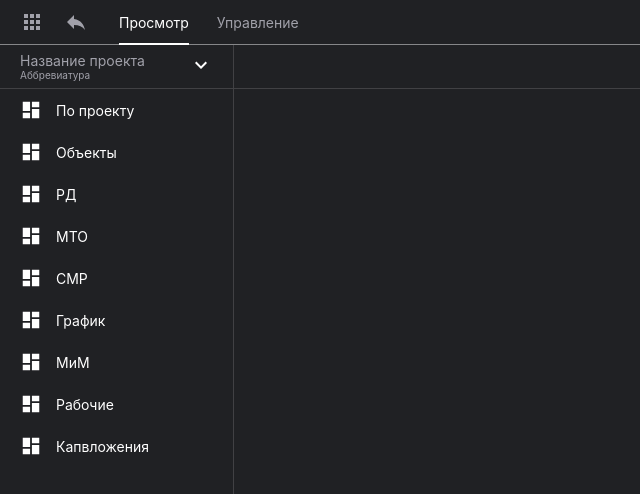
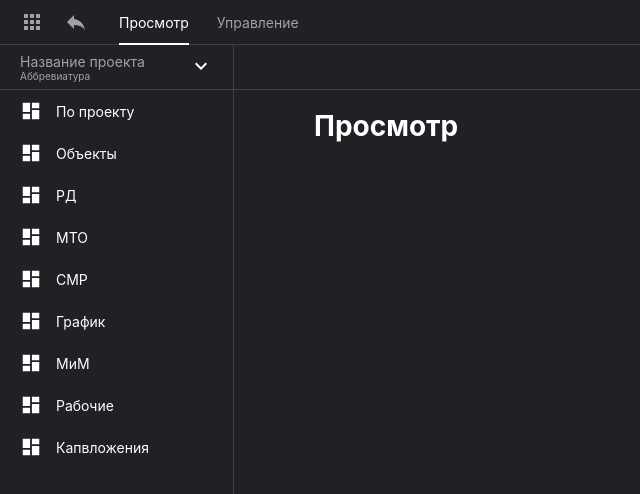
Before and after one commit to AM5090/seven_winds, a React (Create React App) app: page /viewing in a window 1280 px wide. Shown: the top 494 px of the page, without its empty margins (0-640 px from the left). Built offline with nearby package versions, Linux system fonts and the light colour scheme.

Commit message:
changing header html & styles

```diff
--- a/src/assets/styles/vars.scss
+++ b/src/assets/styles/vars.scss
@@ -1,6 +1,8 @@
 $yPadding: 20px;
 $textMainSize: 14px;
 $headerHeight: 44px;
+
+$mainGridLaout: 234px 1fr;
 
 $backgroundColor: #202124;
 $borderWhite: #414144;
--- a/src/components/Header/Header.tsx
+++ b/src/components/Header/Header.tsx
@@ -3,12 +3,14 @@ import { NavLink } from 'react-router-dom';
 import { BurgerMenuIcon, SharedIcon } from '../../assets/icons';
 
 import { paths } from '../../shared/consts';
+import { Select } from '../../widgets';
 
 import styles from './header.module.scss';
 
 export function Header() {
   return (
     <header className={styles.wrap}>
+      <div className={styles.top}>
         <BurgerMenuIcon/>
         <SharedIcon/>
         <div className={styles.main_pages}>
@@ -25,6 +27,13 @@ export function Header() {
             {paths.management.name}
           </NavLink>
         </div>
+      </div>
+      <div className={styles.bottom}>
+        <Select/>
+        <div className={styles.files}>
+
+        </div>
+      </div>
     </header>
   );
 }
--- a/src/components/Header/header.module.scss
+++ b/src/components/Header/header.module.scss
@@ -2,14 +2,17 @@
 
 .wrap {
     background-color: $backgroundColor;
-    border-bottom: 1px solid #ffffff75;
+    border-bottom: 1px solid $borderWhite;
     color: $mainTextColor;
-    padding: 10px $yPadding;
-    min-height: $headerHeight;
 
+    .top {
       display: flex;
       align-items: center;
       justify-content: flex-start;
+
+      padding: 10px $yPadding;
+      min-height: $headerHeight;
+      border-bottom: 1px solid $borderWhite;
 
       svg + svg {
         margin-left: 20px;
@@ -48,3 +51,14 @@
         }
       }
     }
+
+    .bottom {
+      display: grid;
+      grid-template-columns: $mainGridLaout;
+
+      .files {
+
+      }
+    }
+
+}
--- a/src/components/Navbar/Navbar.tsx
+++ b/src/components/Navbar/Navbar.tsx
@@ -24,7 +24,6 @@ export function Navbar() {
 
   return (
     <nav className={styles.wrap}>
-      <Select/>
       <Menu menuList={activeMenu} />
     </nav>
   );
--- a/src/pages/Management/Management.tsx
+++ b/src/pages/Management/Management.tsx
@@ -1,5 +1,9 @@
+import styles from './management.module.scss';
+
 export function Management() {
   return (
-    <h1>Управление</h1>
+    <div className={styles.wrap}>
+      <h1>Управление</h1>
+    </div>
   );
 }
--- /dev/null
+++ b/src/pages/Management/management.module.scss
@@ -0,0 +1,5 @@
+.wrap {
+  h1 {
+    margin-left: 80px;
+  }
+}
--- a/src/pages/Viewing/Viewing.tsx
+++ b/src/pages/Viewing/Viewing.tsx
@@ -1,14 +1,18 @@
-import { Outlet } from 'react-router-dom';
+import { Outlet, useLocation } from 'react-router-dom';
+
+import { paths } from '../../shared/consts';
 
 import styles from './viewing.module.scss';
 
+
 export function Viewing() {
+
+  const location = useLocation();
+
   return (
     <div className={styles.wrap}>
-      <div className={styles.files}>
-
-      </div>
       <div className={styles.content}>
+        { location.pathname === `/${paths.viewing.path}` && <h1>Просмотр</h1>}
         <Outlet/>
       </div>
     </div>
--- a/src/pages/Viewing/viewing.module.scss
+++ b/src/pages/Viewing/viewing.module.scss
@@ -1,8 +1,9 @@
 @import '../../assets/styles/vars.scss';
 
 .wrap {
-  .files {
-    min-height: $headerHeight;
-    border-bottom: 1px solid $borderWhite;
+  .content {
+    h1 {
+      margin-left: 80px;
+    }
   }
 }
--- a/src/router/MainLaout/mainLaout.module.scss
+++ b/src/router/MainLaout/mainLaout.module.scss
@@ -2,6 +2,6 @@
 
 .app {
     display: grid;
-    grid-template-columns: 234px 1fr;
-    height: calc(100vh - $headerHeight);
+    grid-template-columns: $mainGridLaout;
+    min-height: calc(100vh - ($headerHeight + $headerHeight + 4px));
 }
--- a/src/widgets/Select/select.module.scss
+++ b/src/widgets/Select/select.module.scss
@@ -8,8 +8,17 @@
 
     padding-left: $yPadding;
     padding-right: $yPadding;
-    border-bottom: 1px solid $borderWhite;
     color: $secondTextColor;
+    border-right: 1px solid $borderWhite;
+    cursor: pointer;
+
+    &:hover {
+        .selected {
+            .company {
+                color: $mainTextColor;
+            }
+        }
+    }
 
     .selected {
         .title {
```
Also changed, not shown: src/pages/Management/management.scss (deleted). Lines whose indentation alone changed are shown as unchanged.
